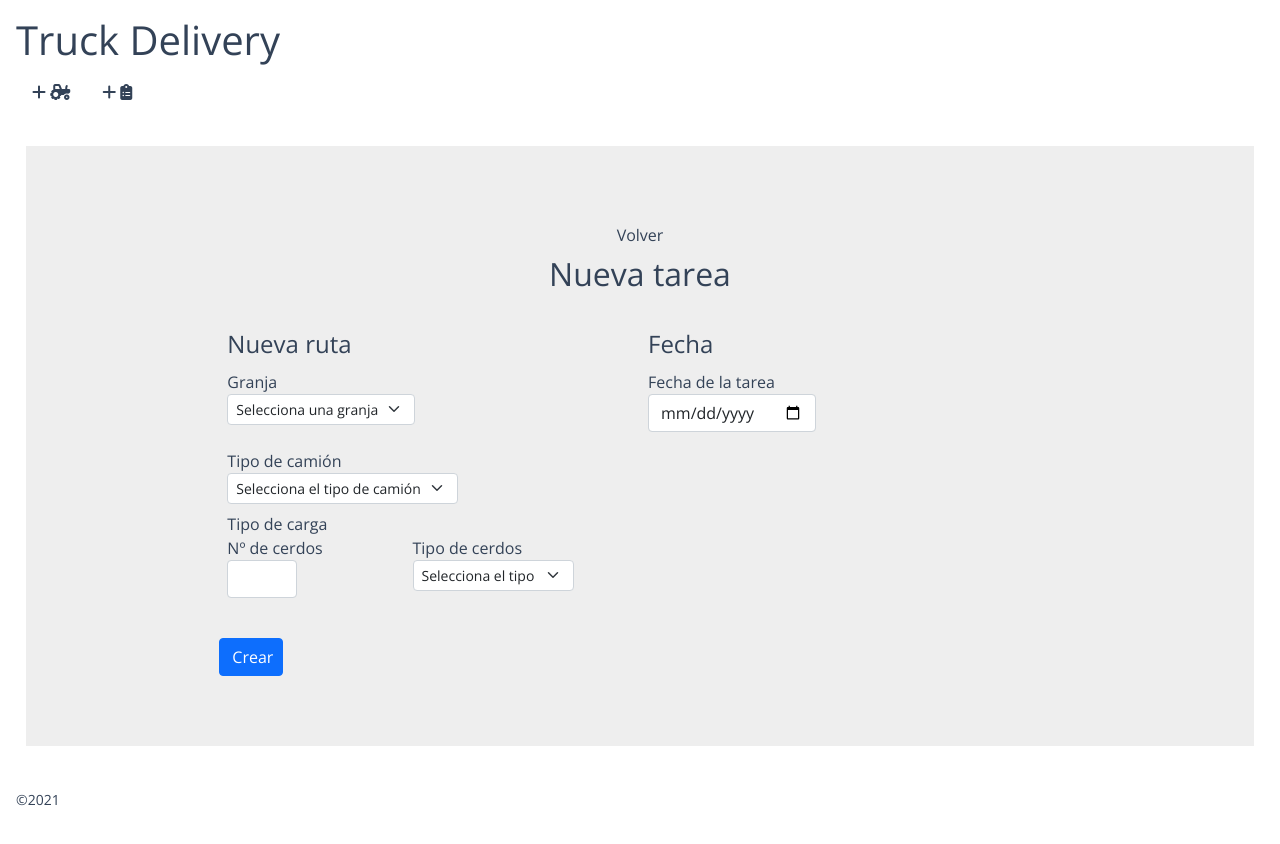
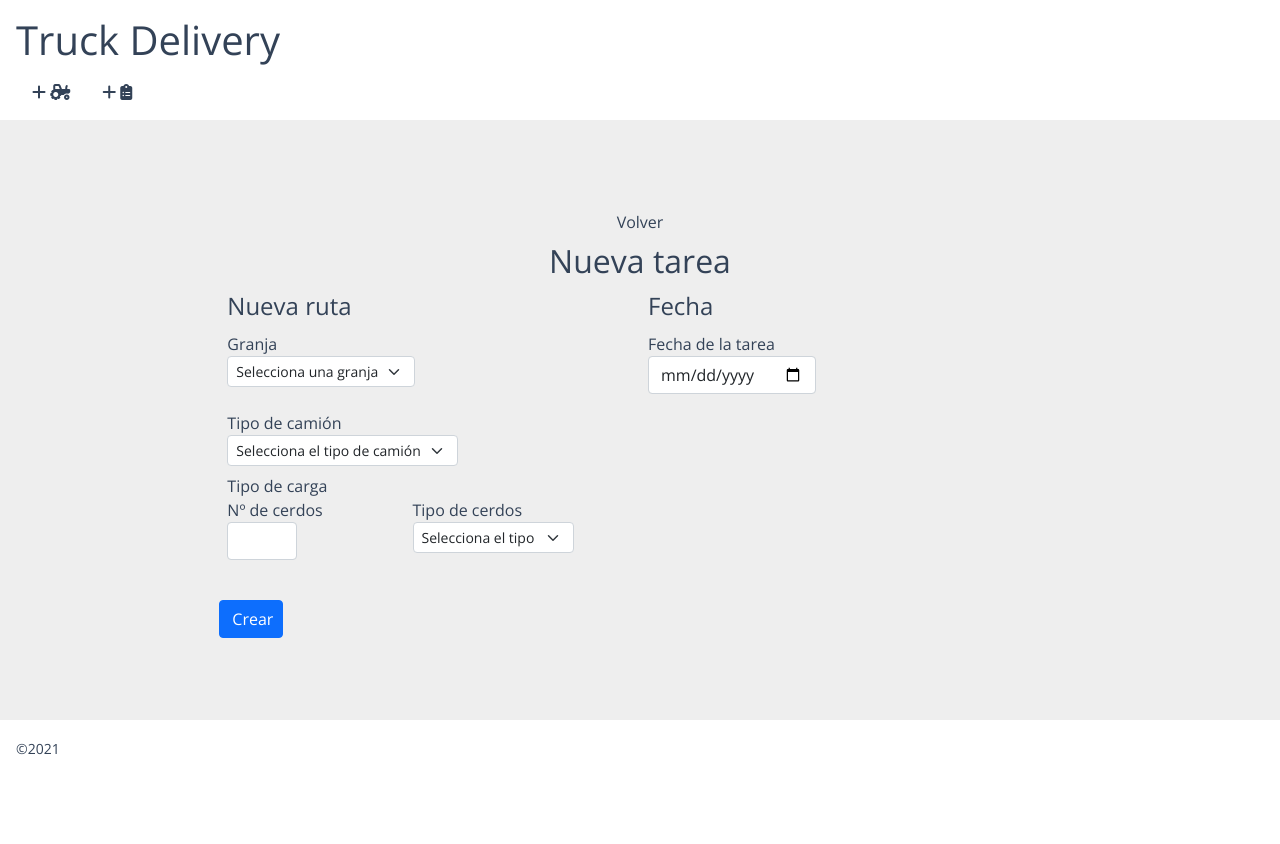
Before and after one commit to mZubeldia/truckdelivery, a React (Create React App) app: page /#/nueva-tarea in a window 1280 px wide. Shown: the top 844 px of the page. After the commit the page ends 800 px from the top, so only its background shows below. Built offline with nearby package versions, Linux system fonts and the light colour scheme.

Commit message:
change css file name from home to landing

```diff
--- a/src/components/CreateFarm.js
+++ b/src/components/CreateFarm.js
@@ -7,8 +7,8 @@ const CreateFarm = () => {
         Volver{" "}
       </Link>
 
-      <h2 className="main__title">Crear granja</h2>
-      <form action="" method="#" className="row g-3">
+      <h2 className="main__farm__title">Crear granja</h2>
+      <form action="" method="#" className="row g-3 farm-form">
         <div className="row">
           <div className="col">
             <div className="mb-3">
--- a/src/stylesheet/App.scss
+++ b/src/stylesheet/App.scss
@@ -5,7 +5,7 @@
 
 // Layout
 @import 'layout/header';
-@import 'layout/main';
+@import 'layout/landing';
 @import 'layout/footer';
 
 // Components
--- a/src/stylesheet/components/_forms.scss
+++ b/src/stylesheet/components/_forms.scss
@@ -1,9 +1,7 @@
 //styles for createFarm component
-.main {
-  background-color: #EEEEEE;
-}
 
-.main__title {
+
+.main__farm__title {
   margin-bottom: 2rem;
 }
 
@@ -16,6 +14,7 @@
     flex-direction: column;
     align-content: center;
     width: 70%;
+    padding: 2%;
   }
 
   .others {
--- a/src/stylesheet/layout/_main.scss
+++ b/src/stylesheet/layout/_landing.scss
@@ -3,9 +3,10 @@
 
 .main {
     height: 75vh;
+    background-color: #EEEEEE;
     display: flex;
     justify-content: center;
-    margin: 2%;
+    padding: 2%;
 
     .pending{
       padding-bottom: 0.5rem;
```
